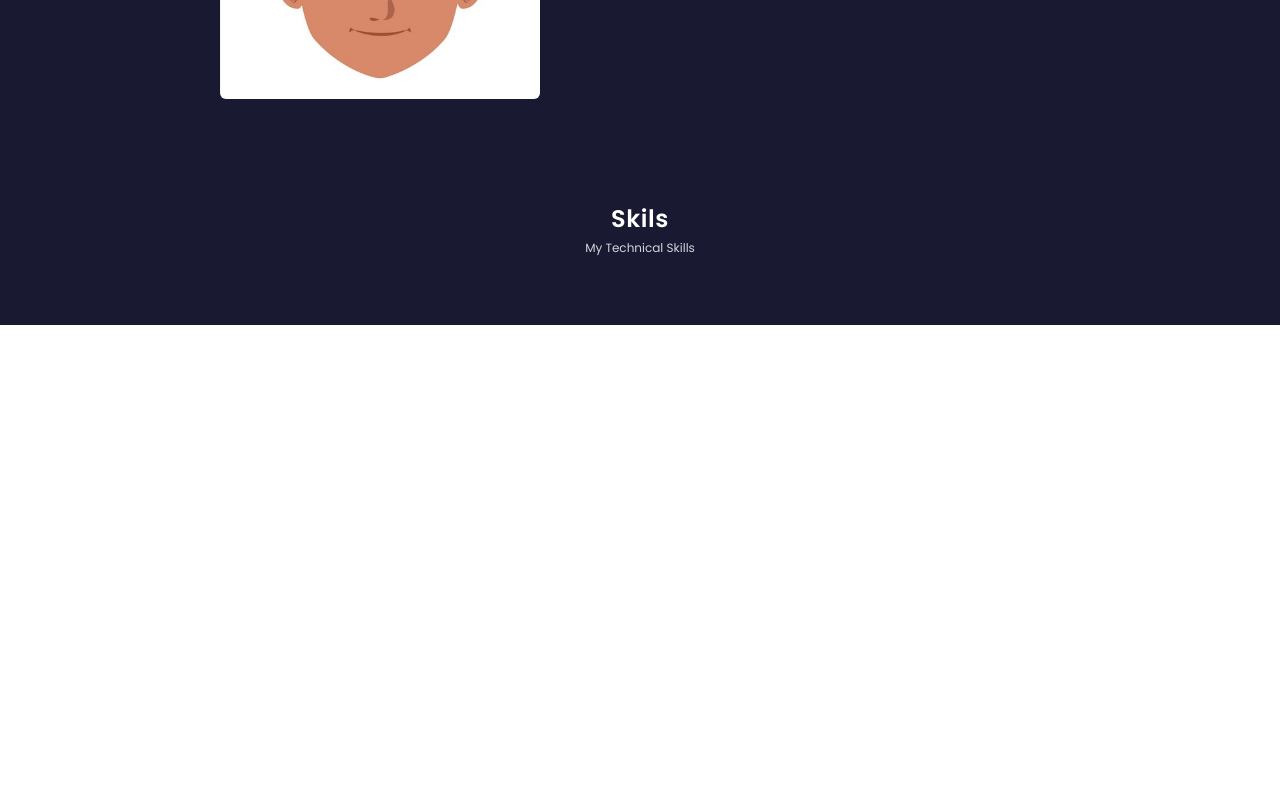
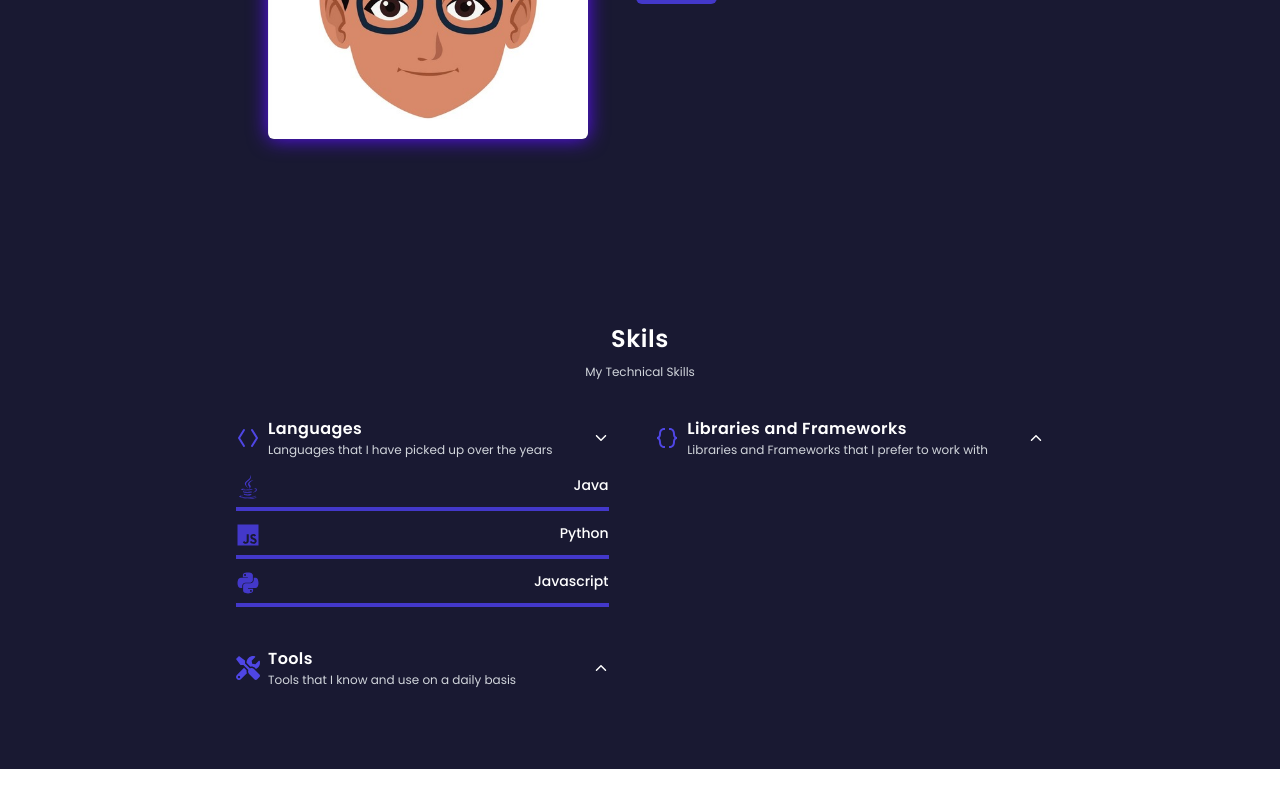
Before and after one commit to Mradul999/my-portfolio, a React (Vite) app: page / in a window 1280 px wide. Shown: the part 980-1788 px from the top of the page. Before the commit the page ends 1305 px from the top, so only its background shows below. Built offline with nearby package versions, Linux system fonts and the light colour scheme.

Commit message:
skills section

```diff
--- a/package.json
+++ b/package.json
@@ -10,6 +10,7 @@
     "preview": "vite preview"
   },
   "dependencies": {
+    "@radix-ui/react-accordion": "^1.2.0",
     "@radix-ui/react-slot": "^1.1.0",
     "class-variance-authority": "^0.7.0",
     "clsx": "^2.1.1",
--- a/src/App.jsx
+++ b/src/App.jsx
@@ -7,16 +7,15 @@ import Skills from "./components/ui/Skills";
 
 export default function App() {
   return (
-    <div className="w-screen min-h-screen flex justify-center bg   ">
+    <div className=" min-h-screen flex justify-center bg   ">
       <div className="max-w-[1000px] w-full ">
-        <Navbar/>
-        <Home/>
+        <Navbar />
+        <Home />
 
-        <About/>
-        <Skills/>
+        <About />
+        <Skills />
 
       </div>
-
     </div>
   );
 }
--- a/src/components/ui/Home.jsx
+++ b/src/components/ui/Home.jsx
@@ -46,8 +46,8 @@ export default function Home() {
         </span>
       </div>
 
-      <div ref={tiltRef} className="tilt-element">
-        <svg
+      <div ref={tiltRef} className="tilt-element ">
+        <svg className=""
           width="300"
           height="300"
           viewBox="0 0 200 187"
@@ -62,7 +62,7 @@ export default function Home() {
               fill="#5551B8"
               d="M190.312 36.4879C206.582 62.1187 201.309 102.826 182.328 134.186C163.346 165.547 130.807 187.559 100.226 186.353C69.6454 185.297 41.0228 161.023 21.7403 129.362C2.45775 97.8511 -7.48481 59.1033 6.67581 34.5279C20.9871 10.1032 59.7028 -0.149132 97.9666 0.00163737C136.23 0.303176 174.193 10.857 190.312 36.4879Z"
             />
-            <image href="../src/assets/image2.png" width="200" height="187" />
+            <image  href="../src/assets/image2.png" width="200" height="187" />
           </g>
         </svg>
       </div>
--- a/src/components/ui/Skills.jsx
+++ b/src/components/ui/Skills.jsx
@@ -1,18 +1,188 @@
-import React from "react";
+import React, { useState } from "react";
+import { TbBracketsAngle } from "react-icons/tb";
+import { IoIosArrowUp } from "react-icons/io";
+import { FaJava } from "react-icons/fa";
+import { IoLogoJavascript } from "react-icons/io5";
+import { FaPython } from "react-icons/fa";
+import { SiCoronarenderer } from "react-icons/si";
+import { IoMdGitBranch } from "react-icons/io";
+import { FaGithub } from "react-icons/fa";
+import { SiNetlify } from "react-icons/si";
+
+import { BiCodeCurly } from "react-icons/bi";
+
+import { FaTools } from "react-icons/fa";
+import { FaReact } from "react-icons/fa";
+import { FaNodeJs } from "react-icons/fa";
+import { SiMongodb } from "react-icons/si";
+import { RiTailwindCssFill } from "react-icons/ri";
 
 export default function Skills() {
+  const [isVisible1, setIsVisible1] = useState(true);
+
+  const handleIsVisible1 = () => {
+    setIsVisible1(!isVisible1);
+  };
+
+  const [isVisible2, setIsVisible2] = useState(false);
+
+  const handleIsVisible2 = () => {
+    setIsVisible2(!isVisible2);
+  };
+
+  const [isVisible3, setIsVisible3] = useState(false);
+
+  const handleIsVisible3 = () => {
+    setIsVisible3(!isVisible3);
+  };
   return (
-    <div className="w-full py-16 ">
-      <div className="flex flex-col  gap-1">
-        <h1 className="text-center text-2xl font-semibold tracking-wide text-white">Skils</h1>
+    <div className="w-full py-16 mt-10 ">
+      <div className="flex flex-col  gap-2">
+        <h1 className="text-center text-2xl font-semibold tracking-wide text-white">
+          Skils
+        </h1>
         <span className="text-center text-[12px] text-gray-300">
           My Technical Skills
         </span>
-        <div className="flex gap-2">
-          <div className="flex flex-col">
+        <div className="flex px-24  justify-between text-white w-full mt-7">
+          <div className="flex flex-col gap-10">
+            <div className="flex flex-col  items-center">
+              <div
+                onClick={handleIsVisible1}
+                className="flex  justify-between items-center   gap-10 cursor-pointer"
+              >
+                <div className="flex items-center  gap-2">
+                  <TbBracketsAngle className="font-bold text-2xl text-indigo-600" />
+                  <div className="flex flex-col">
+                    <h1 className="font-semibold tracking-wide">Languages</h1>
+                    <p className="text-gray-300 text-[12px]">
+                      Languages that I have picked up over the years
+                    </p>
+                  </div>
+                </div>
+
+                <IoIosArrowUp
+                  className={`${
+                    isVisible1 ? " rotate-180" : "rotate-0"
+                  } transition-all duration-300 ease-in-out`}
+                />
+              </div>
+
+                <ul className={`w-full pointer-events-none  flex flex-col gap-3 mt-4 transition-all duration-300 ease-in-out ${isVisible1?" max-h-full opacity-100":"max-h-0 opacity-0"}`}>
+                  <li className=" border-b-[4px] border-indigo-700  flex justify-between pb-2 ">
+                    {" "}
+                    <FaJava className="font-bold text-indigo-700 text-2xl" />{" "}
+                    <span className="font-medium text-[14px]">Java</span>
+                  </li>
+                  <li className=" border-b-[4px] border-indigo-700 flex justify-between pb-2 ">
+                    {" "}
+                    <IoLogoJavascript className="font-bold text-indigo-700 text-2xl" />{" "}
+                    <span className="font-medium text-[14px]">Python</span>
+                  </li>
+                  <li className=" border-b-[4px] border-indigo-700 flex justify-between pb-2">
+                    {" "}
+                    <FaPython className="font-bold text-indigo-700 text-2xl" />{" "}
+                    <span className="font-medium text-[14px]">Javascript</span>
+                  </li>
+                </ul>
+
+            </div>
+
+            <div className="flex flex-col  items-center">
+              <div
+                onClick={handleIsVisible2}
+                className="flex  justify-between items-center  w-full cursor-pointer"
+              >
+                <div className="flex  items-center  gap-2">
+                  <FaTools className="font-bold text-2xl text-indigo-600" />
+                  <div className="flex flex-col">
+                    <h1 className="font-semibold tracking-wide"> Tools</h1>
+                    <p className="text-gray-300 text-[12px]">
+                      Tools that I know and use on a daily basis
+                    </p>
+                  </div>
+                </div>
+
+                <IoIosArrowUp
+                  className={`${
+                    isVisible2 ? " rotate-180" : "rotate-0"
+                  } transition-all duration-300 ease-in-out`}
+                />
+              </div>
+
+                <ul className={`w-full pointer-events-none  flex flex-col gap-3 mt-4 transition-all duration-300 ease-in-out ${isVisible2?" max-h-full opacity-100":"max-h-0 opacity-0"}`}>
+                  <li className=" border-b-[4px] border-indigo-700  flex justify-between pb-2 ">
+                    {" "}
+                    <IoMdGitBranch className="font-bold text-indigo-700 text-2xl" />{" "}
+                    <span className="font-medium text-[14px]">Git</span>
+                  </li>
+                  <li className=" border-b-[4px] border-indigo-700 flex justify-between pb-2 ">
+                    {" "}
+                    <FaGithub className="font-bold text-indigo-700 text-2xl" />{" "}
+                    <span className="font-medium text-[14px]">Github</span>
+                  </li>
+                  <li className=" border-b-[4px] border-indigo-700 flex justify-between pb-2">
+                    {" "}
+                    <SiNetlify className="font-bold text-indigo-700 text-2xl" />{" "}
+                    <span className="font-medium text-[14px]">Netlify</span>
+                  </li>
+                  <li className=" border-b-[4px] border-indigo-700 flex justify-between pb-2">
+                    {" "}
+                    <SiCoronarenderer className="font-bold text-indigo-700 text-2xl" />{" "}
+                    <span className="font-medium text-[14px]">Render</span>
+                  </li>
+                </ul>
+
+            </div>
+          </div>
+          <div className="flex flex-col  items-center">
+            <div
+              onClick={handleIsVisible3}
+              className="flex  justify-between items-center gap-10 cursor-pointer"
+            >
+              <div className="flex items-center  gap-2">
+                <BiCodeCurly className="font-bold text-2xl text-indigo-600" />
+                <div className="flex flex-col">
+                  <h1 className="font-semibold tracking-wide">
+                    Libraries and Frameworks
+                  </h1>
+                  <p className="text-gray-300 text-[12px]">
+                    Libraries and Frameworks that I prefer to work with
+                  </p>
+                </div>
+              </div>
+
+              <IoIosArrowUp
+                className={`${
+                  isVisible3 ? " rotate-180" : "rotate-0"
+                } transition-all duration-300 ease-in-out`}
+              />
+            </div>
+
+              <ul className={`w-full pointer-events-none  flex flex-col gap-3 mt-4 transition-all duration-300 ease-in-out ${isVisible3?" max-h-full opacity-100":"max-h-0 opacity-0"}`}>
+                <li className=" border-b-[4px] border-indigo-700  flex justify-between pb-2 ">
+                  {" "}
+                  <FaReact className="font-bold text-indigo-700 text-2xl" />{" "}
+                  <span className="font-medium text-[14px]">React</span>
+                </li>
+                <li className=" border-b-[4px] border-indigo-700 flex justify-between pb-2 ">
+                  {" "}
+                  <FaNodeJs className="font-bold text-indigo-700 text-2xl" />{" "}
+                  <span className="font-medium text-[14px]">Node.js</span>
+                </li>
+                <li className=" border-b-[4px] border-indigo-700 flex justify-between pb-2">
+                  {" "}
+                  <RiTailwindCssFill className="font-bold text-indigo-700 text-2xl" />{" "}
+                  <span className="font-medium text-[14px]">Tailwind css</span>
+                </li>
+                <li className=" border-b-[4px] border-indigo-700 flex justify-between pb-2">
+                  {" "}
+                  <SiMongodb className="font-bold text-indigo-700 text-2xl" />{" "}
+                  <span className="font-medium text-[14px]">MongoDB</span>
+                </li>
+              </ul>
 
           </div>
-          <div></div>
         </div>
       </div>
     </div>
--- a/src/index.css
+++ b/src/index.css
@@ -11,6 +11,15 @@ body {
 
 .bg {
   background-color: #191932;
+}
+
+.img-shadow{
+  box-shadow: 0px 0px 20px 0px rgb(92, 17, 255);
+}
+.blob-img{
+  box-shadow: 0px 0px 20px 0px rgb(92, 17, 255);
+
+
 }
 
 .typing {
```
Also changed, not shown: src/components/ui/About.jsx (+22 -4 lines), 1 other file (tests, documents, lock files or other folders).
